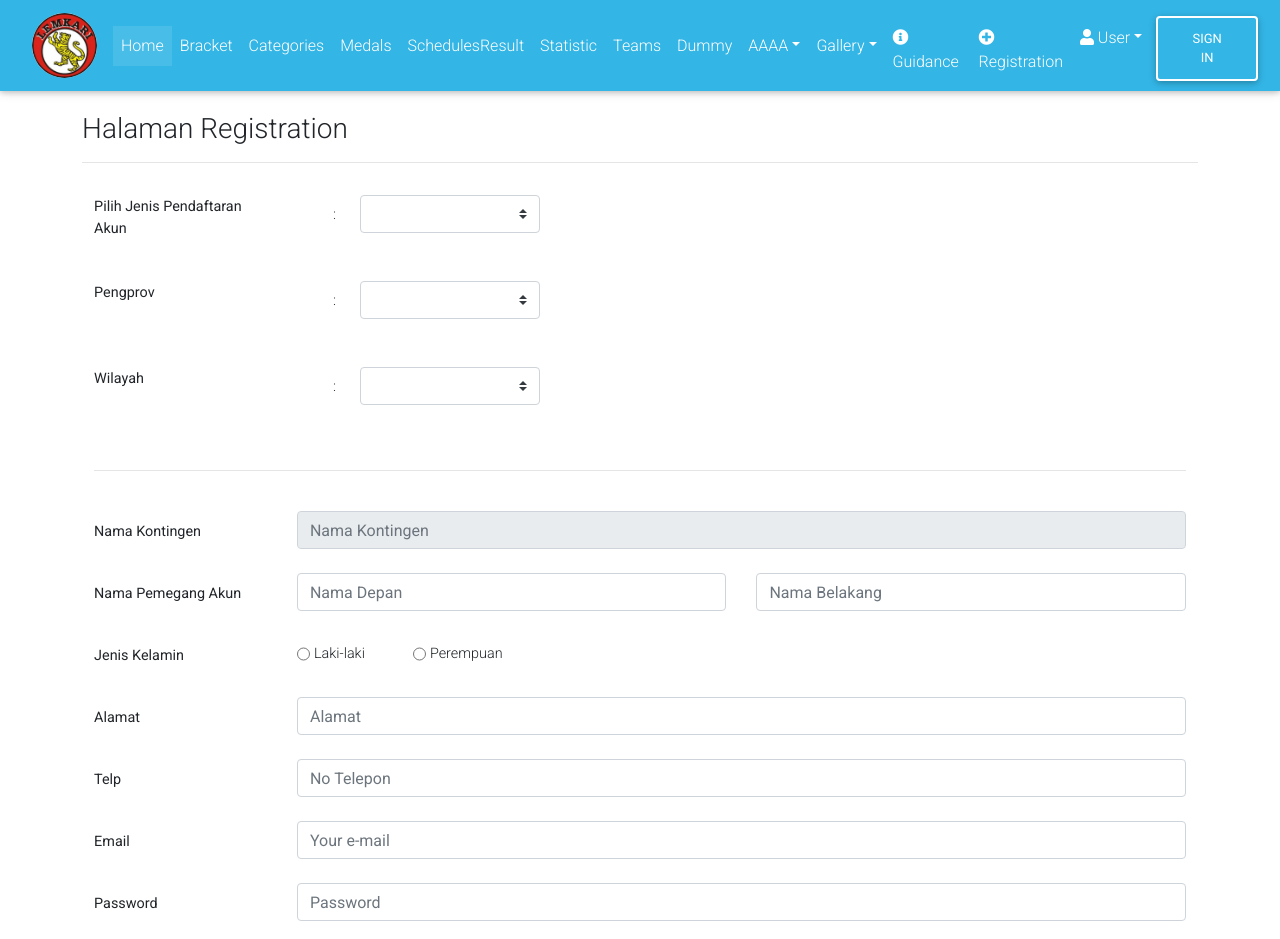
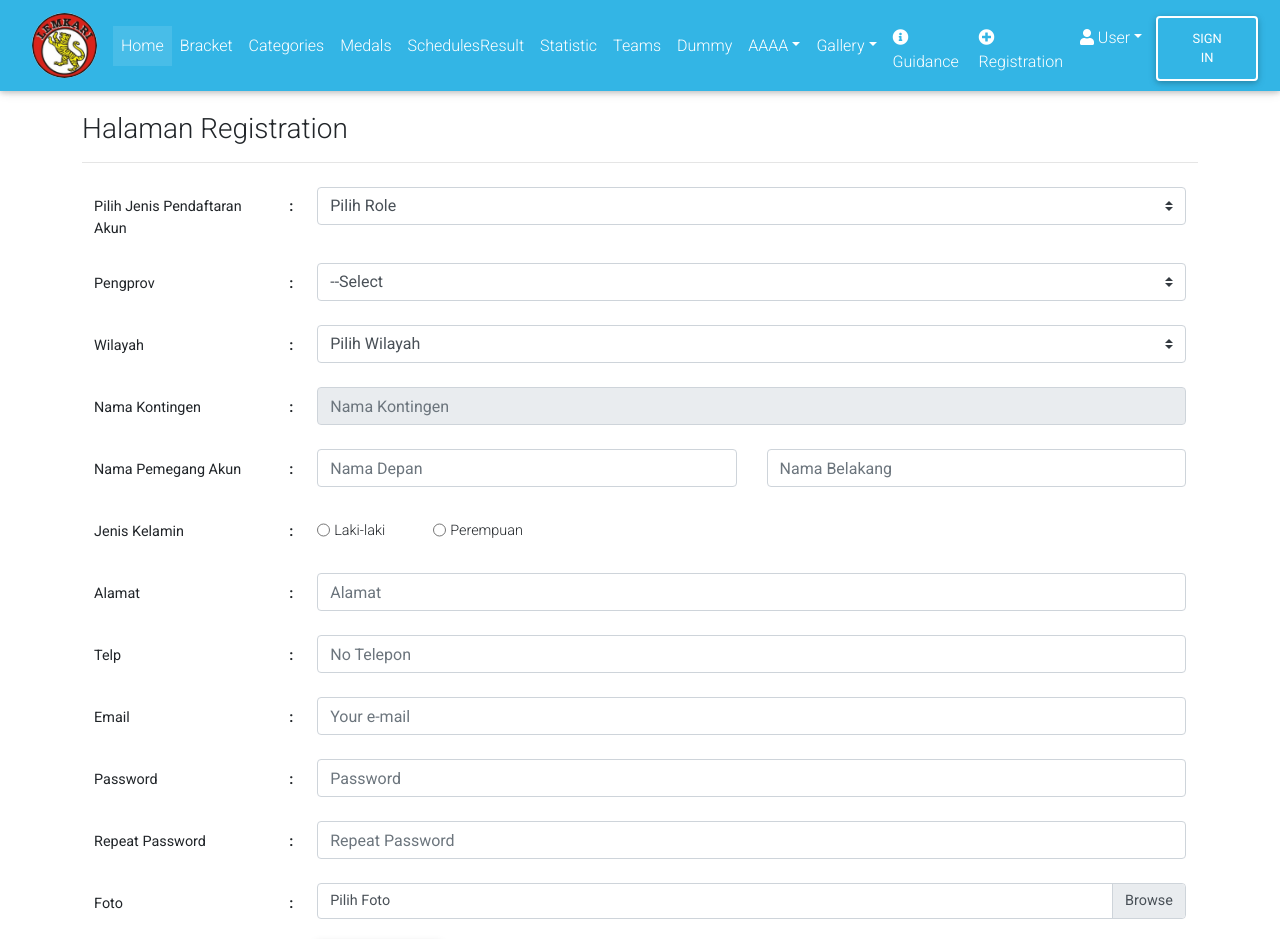
Before and after one commit to Fajar-Islami/Karate-Championship, a React (Create React App) app: page /registration in a window 1280 px wide. Shown: the top 939 px of the page. Built offline with nearby package versions, Linux system fonts and the light colour scheme.

Commit message:
Edit dropdown registration

```diff
--- a/src/components/Dropdown/index.js
+++ b/src/components/Dropdown/index.js
@@ -4,9 +4,9 @@ const Dropdown = ({ label, selected, option = [] }) => {
 	return (
 		<tr>
 			<td className="font-weight-normal">{label}</td>
-			<td>:</td>
+			<td className="font-weight-bold">:</td>
 			<td className=" pt-2" style={{ width: "80%" }}>
-				<select className=" browser-default custom-select">
+				<select className=" browser-default custom-select ">
 					<option selected disabled>
 						{selected}
 					</option>
--- a/src/pages/Bracket/index.js
+++ b/src/pages/Bracket/index.js
@@ -25,14 +25,14 @@ const Bracket = () => {
 								<tr>
 									<td className="font-weight-normal">Athlete Name</td>
 									<td>:</td>
-									<td className=" pt-2" style={{ width: "80%" }}>
+									<td className=" pt-2">
 										<input type="text" className="form-control" placeholder="Masukan Nama Atlet" />
 									</td>
 								</tr>
 								<tr>
 									<td></td>
 									<td></td>
-									<td className="pl-1 pt-0" style={{ width: "80%" }}>
+									<td className="pl-1 pt-0">
 										<MDBBtn color="primary">Cari</MDBBtn>
 									</td>
 								</tr>
--- a/src/pages/Medals/index.js
+++ b/src/pages/Medals/index.js
@@ -51,7 +51,7 @@ const Medals = () => {
 								<Dropdown label="Age Categories" selected="--ALL--" option={["Usia Dini", "Pra Pemula", "Pemula", "Cadet", "Junior", "Senior", "Under 21", "Veteran"]} />
 								<tr>
 									<th className="font-weight-normal">Day</th>
-									<th>:</th>
+									<th className="font-weight-bold">:</th>
 									<th className="pt-2">
 										<MDBBadge pill color="dark" className="my-2 py-2">
 											Overall
--- a/src/pages/Registration/index.js
+++ b/src/pages/Registration/index.js
@@ -16,7 +16,10 @@ const Registration = () => {
 			<form>
 				<MDBTable borderless>
 					<MDBTableBody>
-						<tr>
+						<Dropdown label="Pilih Jenis Pendaftaran Akun" selected="Pilih Role" option={["Sebagai Admin Pengprov", "Sebagai Admin Wilayah"]} />
+						<Dropdown label="Pengprov" selected="--Select" option={["Aceh", "Bali"]} />
+						<Dropdown label="Wilayah" selected="Pilih Wilayah" option={["Wilayah I", "Wilayah II", "Wilayah III", "Wilayah IV", "Wilayah V"]} />
+						{/* <tr>
 							<td className="font-weight-normal col-2">Pilih Jenis Pendaftaran Akun</td>
 
 							<td className=" pt-2 col-9">
@@ -39,15 +42,17 @@ const Registration = () => {
 							<td colspan="3">
 								<hr />
 							</td>
-						</tr>
+						</tr> */}
 						<tr>
 							<td className="font-weight-normal">Nama Kontingen</td>
+							<td className="font-weight-bold">:</td>
 							<td className=" pt-2">
 								<input type="text" id="exampleDisabled" className="form-control" placeholder="Nama Kontingen" disabled />
 							</td>
 						</tr>
 						<tr>
 							<td className="font-weight-normal">Nama Pemegang Akun</td>
+							<td className="font-weight-bold">:</td>
 							<td className=" pt-2">
 								<MDBRow>
 									<MDBCol size="6">
@@ -61,6 +66,7 @@ const Registration = () => {
 						</tr>
 						<tr>
 							<td className="font-weight-normal">Jenis Kelamin</td>
+							<td className="font-weight-bold">:</td>
 							<td className=" pt-2">
 								<MDBFormInline>
 									<RadioButton label="Laki-laki" />
@@ -70,36 +76,42 @@ const Registration = () => {
 						</tr>
 						<tr>
 							<td className="font-weight-normal">Alamat</td>
+							<td className="font-weight-bold">:</td>
 							<td className=" pt-2">
 								<input type="text" className="form-control" placeholder="Alamat" />
 							</td>
 						</tr>
 						<tr>
 							<td className="font-weight-normal">Telp</td>
+							<td className="font-weight-bold">:</td>
 							<td className=" pt-2">
 								<input type="text" className="form-control" placeholder="No Telepon" />
 							</td>
 						</tr>
 						<tr>
 							<td className="font-weight-normal">Email</td>
+							<td className="font-weight-bold">:</td>
 							<td className=" pt-2">
 								<input type="Email" className="form-control" placeholder="Your e-mail" />
 							</td>
 						</tr>
 						<tr>
 							<td className="font-weight-normal">Password</td>
+							<td className="font-weight-bold">:</td>
 							<td className=" pt-2">
 								<input type="password" className="form-control" placeholder="Password" />
 							</td>
 						</tr>
 						<tr>
 							<td className="font-weight-normal">Repeat Password</td>
+							<td className="font-weight-bold">:</td>
 							<td className=" pt-2">
 								<input type="password" className="form-control" placeholder="Repeat Password" />
 							</td>
 						</tr>
 						<tr>
 							<td className="font-weight-normal">Foto</td>
+							<td className="font-weight-bold">:</td>
 							<td className=" pt-2">
 								<div className="custom-file">
 									<input type="file" className="custom-file-input" id="inputGroupFile01" aria-describedby="inputGroupFileAddon01" />
@@ -111,6 +123,7 @@ const Registration = () => {
 						</tr>
 
 						<tr>
+							<td></td>
 							<td></td>
 							<td className=" pl-1 pt-0">
 								<MDBBtn color="primary">Register</MDBBtn> <Link>Click here </Link> to download manual guide for registration.
```
